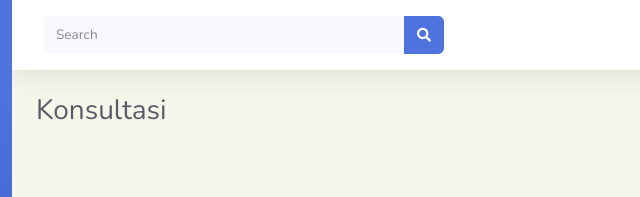
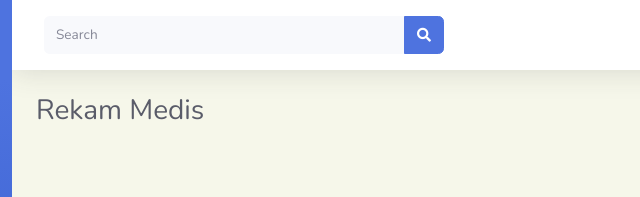
Before and after one commit to putrinurrahma/sobathealth, a website with bundled scripts: page Rekam_Medis.html in a window 1280 px wide. Shown: the top 197 px of the page, 212-852 px from the left. Built offline with nearby package versions, Linux system fonts and the light colour scheme.

Commit message:
Update Rekam_Medis.html

```diff
--- a/Rekam_Medis.html
+++ b/Rekam_Medis.html
@@ -231,7 +231,7 @@
             <div
               class="d-sm-flex align-items-center justify-content-between mb-4"
             >
-              <h1 class="h3 mb-0 text-gray-800">Konsultasi</h1>
+              <h1 class="h3 mb-0 text-gray-800">Rekam Medis</h1>
             </div>
             <div class="container p-5">
               <div class="row">
```
